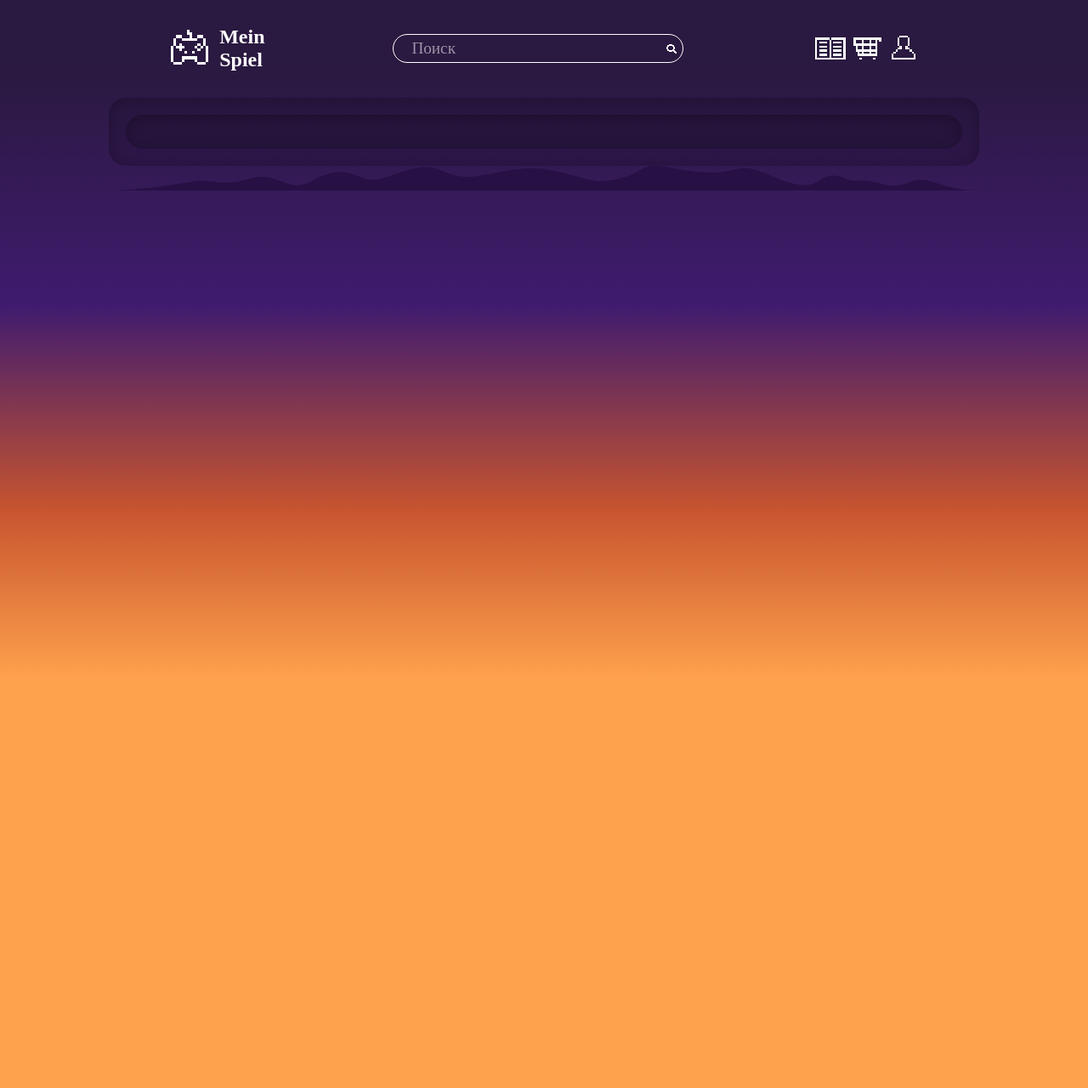
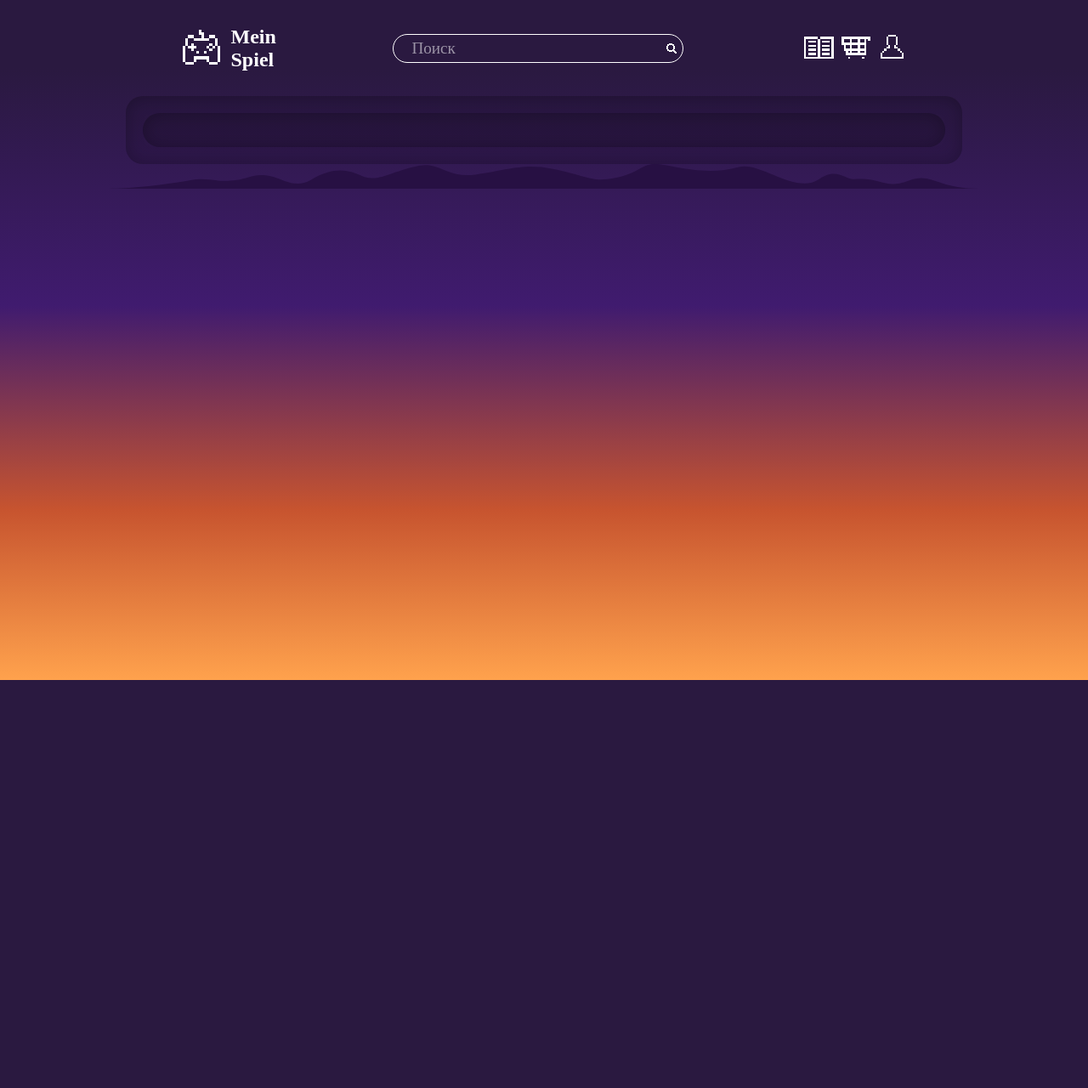
Before and after one commit to Zhoraaa/MeinSpiel, a PHP site: page / in a window 1280 px wide. Shown: the whole page at 85% size. After the commit the page ends 800 px from the top, so only its background shows below. Run offline with PHP 8.4, Linux system fonts and the light colour scheme; some web fonts are replaced.

Commit message:
ver.0.1.2c

```diff
--- a/style.css
+++ b/style.css
@@ -14,7 +14,7 @@ h2 {
 }
 
 html {
-  height: 100vw;
+  height: 100vh;
   width: 100vw;
 
   background: linear-gradient(180deg,
@@ -38,11 +38,11 @@ button,
 
 body {
   margin: auto;
+  padding: 0 10%;
 }
 
 /* Контентная область и содержимое */
 content {
-  width: 80%;
   height: 90%;
   max-height: 90%;
 
```
